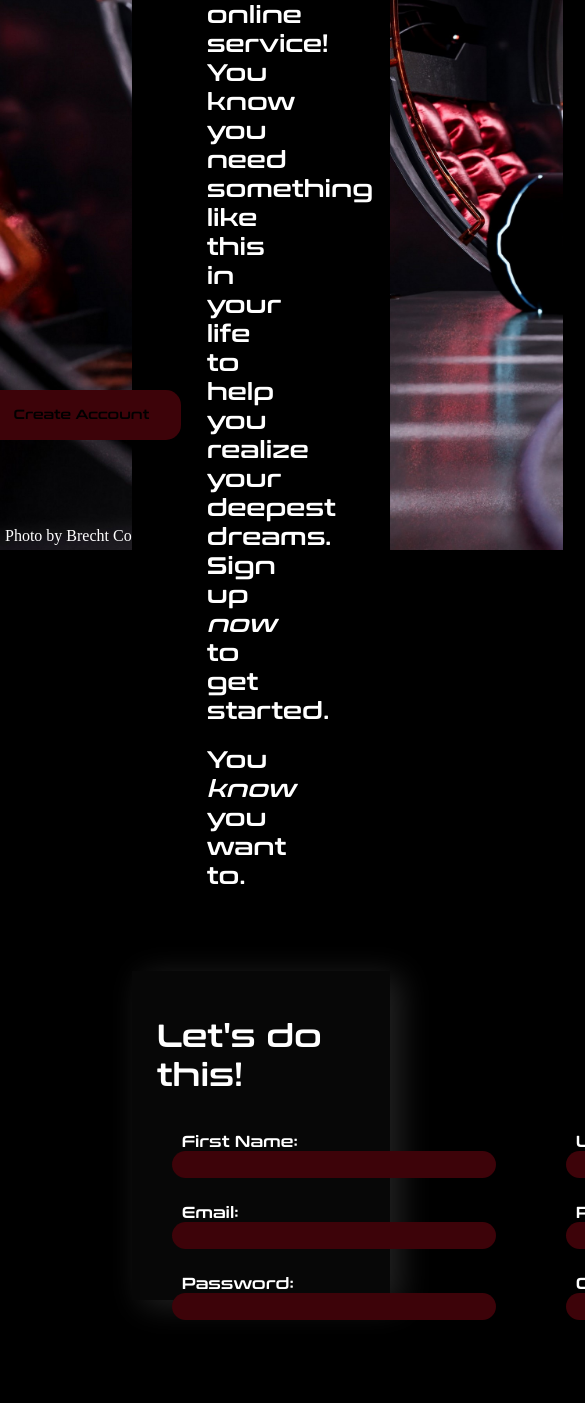
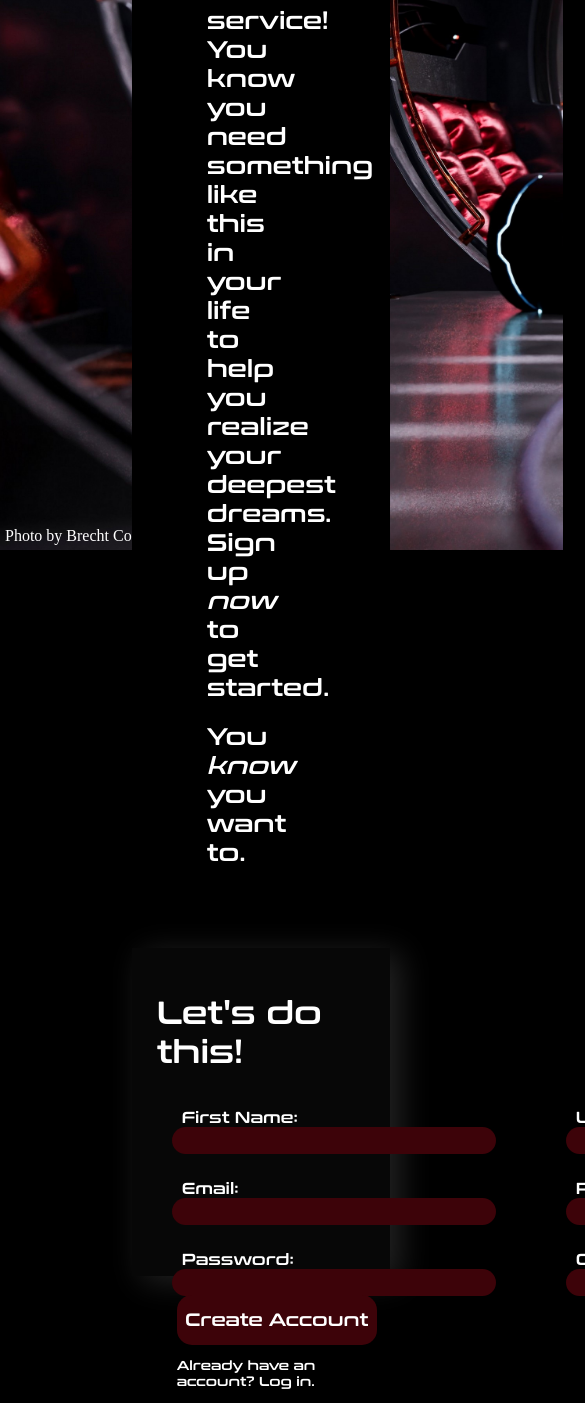
Before and after one commit to Quail58/sign_up_form, a plain HTML site: page index.html in a window 390 px wide. Shown: the part 294-1697 px from the top of the page, 585 px wide, since content can reach past the window. Before the commit the page ends 1654 px from the top, so only its background shows below. Drawn offline with Linux system fonts and the light colour scheme; files whose address does not match are found by name.

Commit message:
Made more responsive

```diff
--- a/style.css
+++ b/style.css
@@ -52,6 +52,7 @@ a:link, a:visited, a:hover, a:active {
 }
 
 .right_side{
+    position: relative;
     border: 5px white;
     color: white;
     margin-left: auto;
@@ -65,7 +66,8 @@ a:link, a:visited, a:hover, a:active {
 }
 
 .top {
-    padding-top: 150px;
+    position: relative;
+    top: 15vh;
 }
 
 .sum_text, .sum_text_2 {
@@ -77,17 +79,20 @@ a:link, a:visited, a:hover, a:active {
 }
 
 .middle{
+    position: relative;
     height: 33vh;
     width: auto;
     background-color: rgb(7, 7, 7);
     margin-top: 60px;
     box-shadow: 10px 5px 30px rgb(36, 36, 36);
     padding: 25px;
+    top: 15vh;
 }
 
 .inputs {
     display: flex;
     flex-direction: row;
+
 }
 
 .leftForm, .rightForm {
@@ -113,15 +118,25 @@ label {
     padding-left: 10px;
 }
 
-button {
+.submitButton {
     position: absolute;
     z-index: 3;
+    bottom: -15vh;
+    left: 45px;
+}
+
+button {
     background-color: #3d0309;
     border: 0;
     border-radius: 15px;
     height: 50px;
     width: 200px;
     font-family: mySecondFont;
-    bottom: 13vh;
-    right: 53.5vw;
+    color: white;
+    font-size:large;
 }
+
+.signIn{
+    top: 80px;
+    font-size: small;
+}
```
